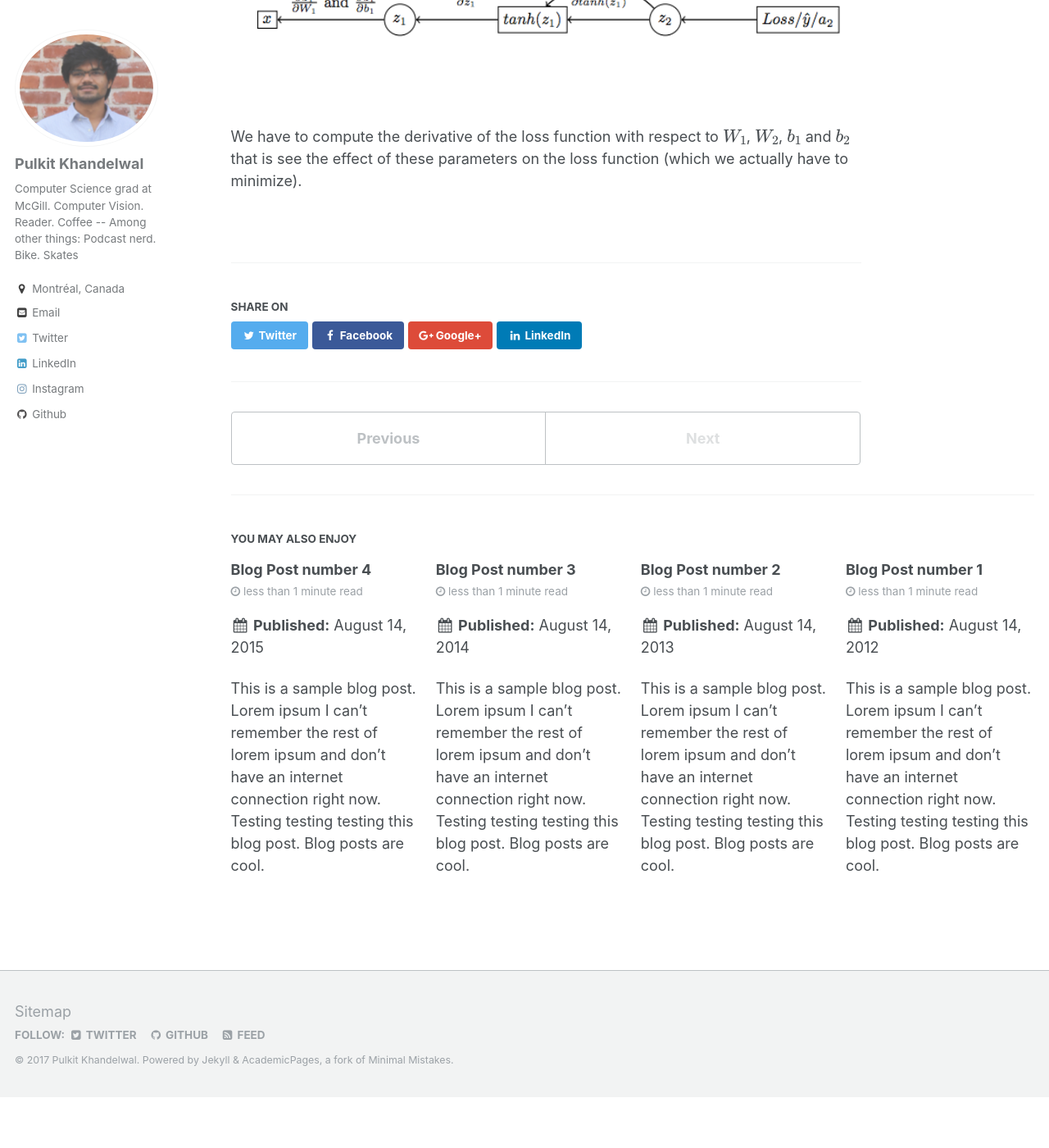
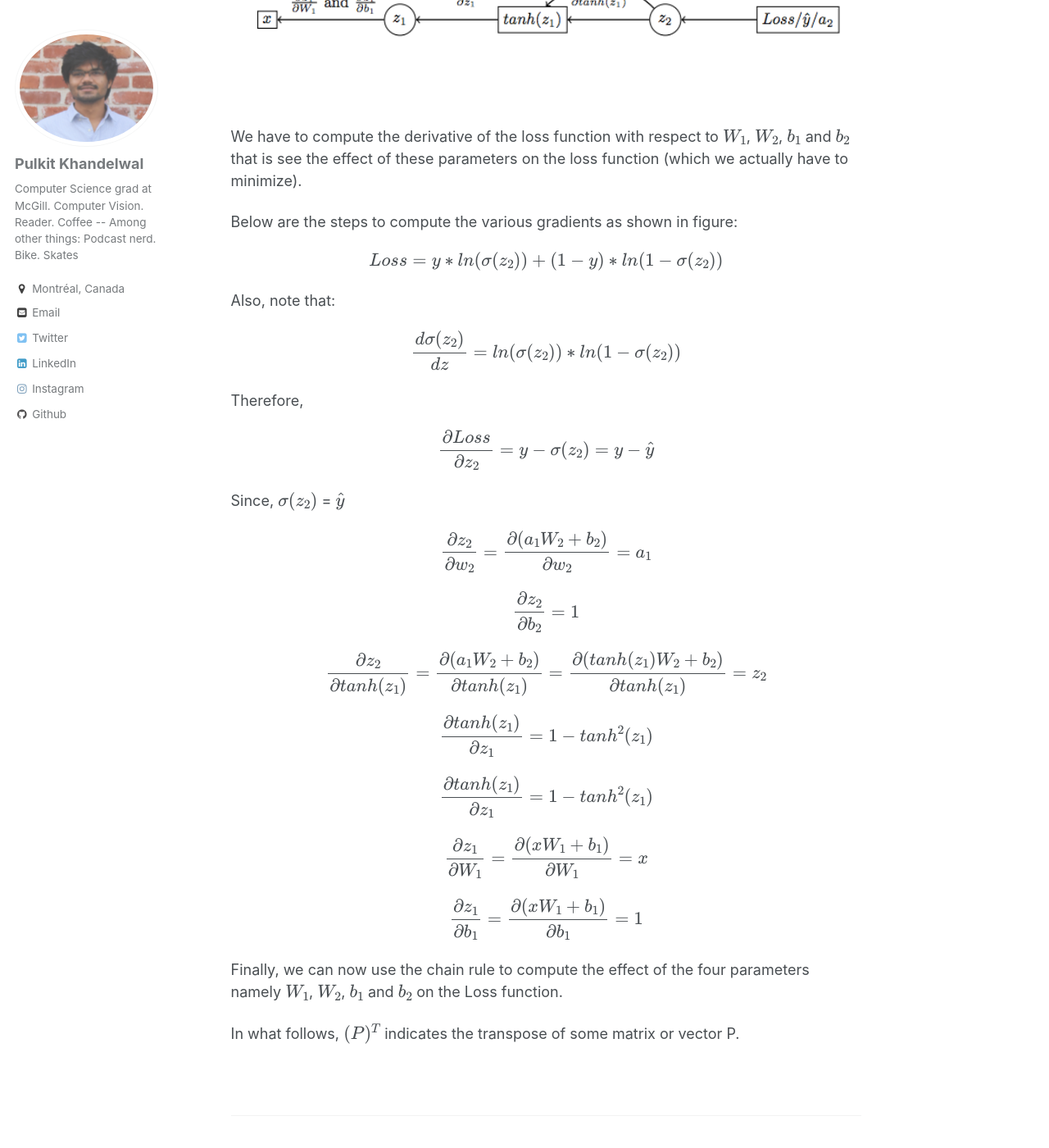
Before and after one commit to Pulkit-Khandelwal/pulkit-khandelwal.github.io, a Jekyll site: the page built from _blog/post_4.html, in a window 1280 px wide and 1400 px high, scrolled down 2129 px. Shown: the whole window at 82% size. Built offline with Jekyll 4.4.1, drawn with Linux system fonts in a browser that asks for light colours; formulas are drawn with MathJax 3; before the commit the page ends 3467 px from its top, so only the background shows below that; some of the changed text lies outside the part shown.

Commit message:
Update post_4.html

```diff
--- a/_blog/post_4.html
+++ b/_blog/post_4.html
@@ -65,8 +65,34 @@ The first hidden layer is computed as follows: <span class="math display">\[z_{1
 
  <p>We have to compute the derivative of the loss function with respect to <span class="math inline">\(W_{1}\)</span>, <span class="math inline">\(W_{2}\)</span>, <span class="math inline">\(b_{1}\)</span> and <span class="math inline">\(b_{2}\)</span> that is see the effect of these parameters on the loss function (which we actually have to minimize).</p>
 
+<p>Below are the steps to compute the various gradients as shown in figure:</p>
+<p><span class="math display">\[Loss = y * ln(\sigma(z_{2})) + (1-y) * ln(1-\sigma(z_{2}))
+\label{eqn:five}\]</span></p>
+<p>Also, note that:</p>
+<p><span class="math display">\[\frac{d\sigma(z_{2})}{dz} = ln(\sigma(z_{2})) * ln(1-\sigma(z_{2}))
+\label{eqn:six}\]</span></p>
+<p>Therefore, <span class="math display">\[\frac{\partial Loss}{\partial z_{2}} = y - \sigma(z_{2}) = y - \hat{y}
+\label{eqn:seven}\]</span></p>
+<p>Since, <span class="math inline">\(\sigma(z_{2})\)</span> = <span class="math inline">\(\hat{y}\)</span></p>
+
+<p><span class="math display">\[\frac{\partial z_{2}}{\partial w_{2}} = \frac{\partial (a_{1}W_{2}+b_{2})}{\partial w_{2}} = a_{1}
+\label{eqn:eight}\]</span></p>
+<p><span class="math display">\[\frac{\partial z_{2}}{\partial b_{2}} = 1
+\label{eqn:nine}\]</span></p>
+<p><span class="math display">\[\frac{\partial z_{2}}{\partial tanh(z_{1})} = \frac{\partial(a_{1}W_{2}+b_{2})} {\partial tanh(z_{1})} = \frac{\partial(tanh(z_{1})W_{2}+b_{2})} {\partial tanh(z_{1})} = z_{2}
+\label{eqn:ten}\]</span></p>
+<p><span class="math display">\[\frac{\partial tanh(z_{1})}{\partial z_{1}} = 1 - tanh^2(z_{1})
+\label{eqn:eleven}\]</span></p>
+<p><span class="math display">\[\frac{\partial tanh(z_{1})}{\partial z_{1}} = 1 - tanh^2(z_{1})
+\label{eqn:twelve}\]</span></p>
+<p><span class="math display">\[\frac{\partial z_{1}}{\partial W_{1}} = \frac{\partial (xW_{1}+b_{1})}{\partial W_{1}} = x
+\label{eqn:thirteen}\]</span></p>
+<p><span class="math display">\[\frac{\partial z_{1}}{\partial b_{1}} = \frac{\partial (xW_{1}+b_{1})}{\partial b_{1}} = 1
+\label{eqn:fourteen}\]</span></p>
 
 
+<p>Finally, we can now use the chain rule to compute the effect of the four parameters namely <span class="math inline">\(W_{1}\)</span>, <span class="math inline">\(W_{2}\)</span>, <span class="math inline">\(b_{1}\)</span> and <span class="math inline">\(b_{2}\)</span> on the Loss function.</p>
+<p>In what follows, <span class="math inline">\((P)^T\)</span> indicates the transpose of some matrix or vector P.</p>
 
 </body>
 </html>
```
